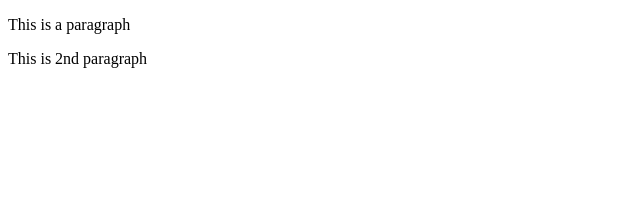
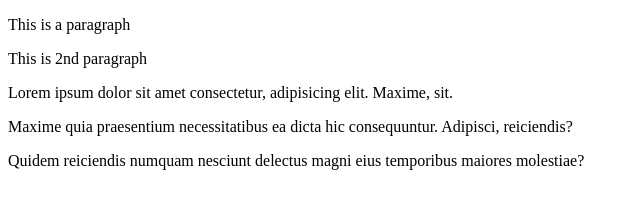
Before and after one commit to alaedine-douak/git-examples, a plain HTML site: page index.html in a window 1280 px wide. Shown: the whole page, without its empty margins (0-640 px from the left). Drawn offline with Linux system fonts and the light colour scheme.

Commit message:
Added new paragraphs to index page

```diff
--- a/index.html
+++ b/index.html
@@ -8,5 +8,8 @@
 <body>
     <p>This is a paragraph</p>
     <p>This is 2nd paragraph</p>
+    <p>Lorem ipsum dolor sit amet consectetur, adipisicing elit. Maxime, sit.</p>
+    <p>Maxime quia praesentium necessitatibus ea dicta hic consequuntur. Adipisci, reiciendis?</p>
+    <p>Quidem reiciendis numquam nesciunt delectus magni eius temporibus maiores molestiae?</p>
 </body>
 </html>
```
